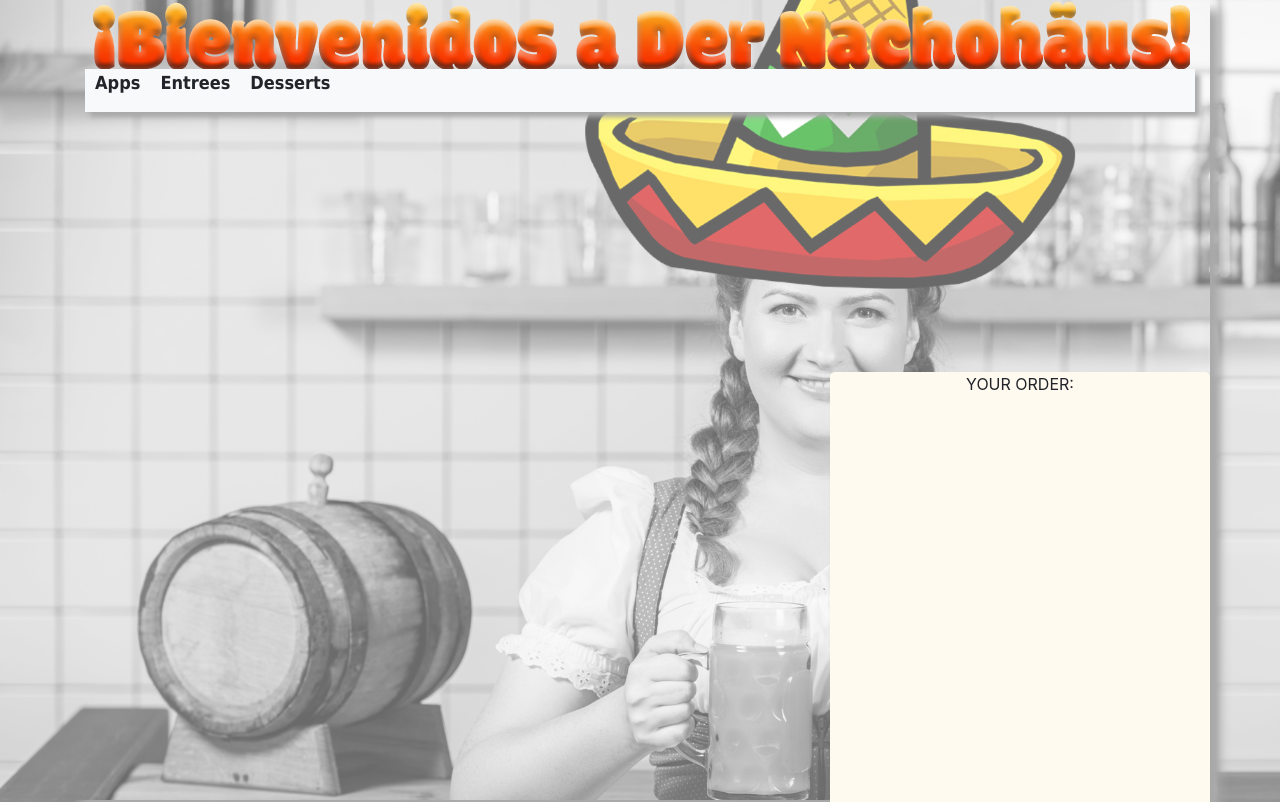
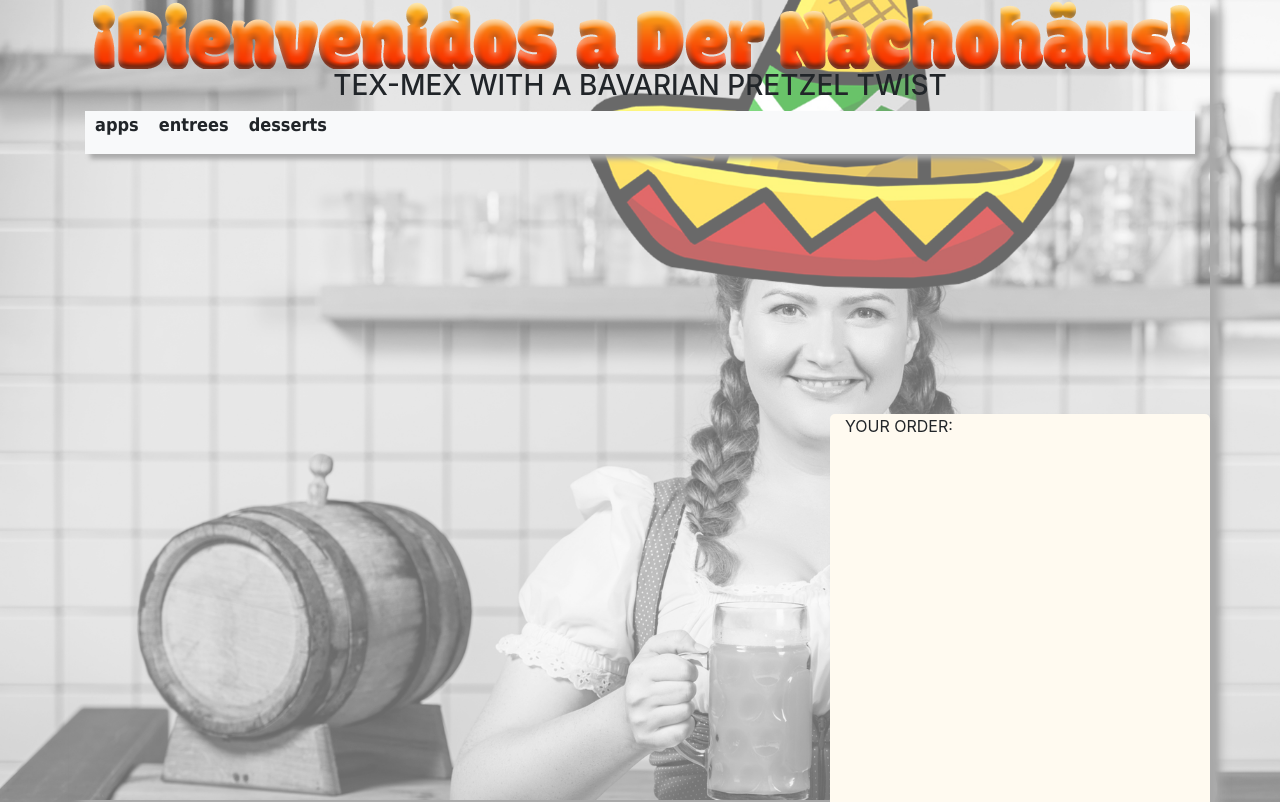
Before and after one commit to arcadephoto/react-restaurant-menu, a React (Create React App) app: page / in a window 1280 px wide. Shown: the top 802 px of the page. Built offline with nearby package versions, Linux system fonts and the light colour scheme.

Commit message:
added graphical title

```diff
--- a/src/App.css
+++ b/src/App.css
@@ -18,8 +18,10 @@ li {
   list-style: none;
 }
 .menuItem{
+  margin-top: 20px;
   line-height: normal;
   text-align: left;
+  animation: slide-left 1.5s;
 }
 .menuItem.card{
   box-shadow: 5px 5px 5px darkgray;
@@ -27,8 +29,9 @@ li {
   background-color: transparent;
 }
 .menuItem button {
+  box-shadow: 3px 3px 3px darkgray;
   background-color: green;
-  width: 25%;
+  width: 20%;
 }
 
 
@@ -45,20 +48,36 @@ li {
 }
 
 #orderCol{
+  text-align: left;
   box-shadow: 5px 5px 5px darkgray;
   height: 600px;
   background-color: #FFFAF0;
   margin-top: 260px;
   border-radius: 5px;
+  animation: drop-in 1.5s;
 }
 
 .orderItem{
   background-color: #FFFAF0;
   line-height: normal;
 }
+.orderItem p{
+  margin: 2px;
+}
 .orderItem.card{
   background-color: #FFFAF0;
   border: 0;
+  font-weight: bold;
+  letter-spacing: 1px;
+  height: 85px;
+}
+
+.hiddenitem{
+  visibility: hidden;
+}
+.orderItem button {
+  margin: 2px;
+  padding: 2px;
 }
 #orderTotal{
   transform:translateX(85px);
@@ -73,3 +92,31 @@ li {
   width: 100%;
   position: absolute;
 }
+
+@keyframes slide-left {
+  0% {
+    transform: translateX(1000px);
+    opacity: 0;
+  }
+  60% {
+    opacity: 0.5;
+  }
+  100% {
+    transform: translateX(0);
+    opacity: 1;
+  }
+}
+
+@keyframes drop-in {
+  0% {
+    transform: translateY(-1000px);
+    opacity: 0;
+  }
+  60% {
+    opacity: 0.5;
+  }
+  100% {
+    transform: translateX(0);
+    opacity: 1;
+  }
+}
--- a/src/App.js
+++ b/src/App.js
@@ -27,21 +27,21 @@ componentDidMount(){
         itemName: "Chips & 'Kraut",
         desc: "Fresh tortilla chips served with sharp, cabbagy saurkraut",
         price: 7,
-        type: "Apps",
+        type: "apps",
         count: 0,
       },
       {
         itemName: 'Beer-battered refried beans',
         desc: "Globs of squishy refritos covered in schwartzbier batter and deep-fried until slightly more brown",
         price: 7,
-        type: "Apps",
+        type: "apps",
         count: 0,
       },
       {
         itemName: 'Squashamole',
         desc: "Our signature dipping sauce - tomatoes, red onions, garlic and lime juice mixed with a wet paste of stewed winter squash. Delicious!",
         price: 6,
-        type: "Apps",
+        type: "apps",
         count: 0,
 
       },
@@ -50,21 +50,21 @@ componentDidMount(){
       itemName: "Bavarian Nachos",
       desc: "Crispy tortilla chips piled high with avocado and Black Forest ham",
       price: 14,
-      type: "Entrees",
+      type: "entrees",
       count: 0,
       },
       {
       itemName: 'Pork schnitzel fajitas',
       desc: "Battered and fried strips of wild boar served with soft tortillas and der fixins",
       price: 15,
-      type: "Entrees",
+      type: "entrees",
       count: 0,
       },
       {
       itemName: 'Bratwurst Rancheros',
       desc: "Smoky bratwurst links smothered in mole and topped with fried eggs",
       price: 12,
-      type: "Entrees",
+      type: "entrees",
       count: 0,
 
     },
@@ -73,14 +73,14 @@ componentDidMount(){
     itemName: "Tres Leches",
     desc: "Three glasses of milk",
     price: 6,
-    type: "Desserts",
+    type: "desserts",
     count: 0,
     },
     {
     itemName: 'Ham Churros',
     desc: "Sweet pastry dough deep fried, rolled in cinnamon sugar, and topped with chunks of stewed ham",
     price: 7,
-    type: "Desserts",
+    type: "desserts",
     count: 0,
     }
     ];
@@ -124,7 +124,8 @@ deleteItem(item){
   return (
 <div id="outerBody">
     <div className="container">
-    <div id="titleCard"><img src={titleimg}/></div>
+    <div id="titleCard"><img src={titleimg}/>
+    <h3>TEX-MEX WITH A BAVARIAN PRETZEL TWIST</h3></div>
          <div className="">
          <MenuBar menuBarClick={this.menuBarClick}/>
          </div>
--- a/src/MenuBar.js
+++ b/src/MenuBar.js
@@ -1,4 +1,6 @@
 import React, {Component} from 'react';
+import apps from './apps.png'
+
 
 class MenuBar extends Component{
   constructor(props){
@@ -10,7 +12,7 @@ class MenuBar extends Component{
 
   componentDidMount(){
         const items = [
-        "Apps", "Entrees", "Desserts"
+        "apps", "entrees", "desserts"
       ];
 
     this.setState({items});
@@ -24,8 +26,9 @@ class MenuBar extends Component{
 
   render(){
     const menuBar = this.state.items.map((item, index) => (
-        <p key={index} onClick={()=> this.props.menuBarClick(item)}> {item} </p>
+        <p key={index} onClick={()=> this.props.menuBarClick(item)}>{item}</p>
     ))
+
 
 
 
--- a/src/MenuList.js
+++ b/src/MenuList.js
@@ -22,7 +22,7 @@ class MenuList extends Component{
              <h5 className="itemName">{item.itemName}</h5>
              <p>{item.desc}</p>
              <p>${item.price}</p>
-             <button onClick={()=> this.props.menuClick(item)}>Add to Order!</button>
+             <button className="btn" onClick={()=> this.props.menuClick(item)}>Add to Order!</button>
              </li>
      )
    )
--- a/src/OrderList.js
+++ b/src/OrderList.js
@@ -39,14 +39,17 @@ handleChange(event){
         <li key={index} className="card orderItem">
         <p>{item.itemName} - ${item.price}</p>
         <p>{item.count}</p>
-        <p><button>Edit</button><button onClick={() => this.props.deleteItem(item)}>Delete</button></p>
+        <p><button className="btn">Edit</button><button className="btn" onClick={() => this.props.deleteItem(item)}>Delete</button></p>
         </li>
 )
 )
+
+
+
    const nameButton = <form onSubmit={this.submitOrder}>
    <label htmlFor="nameButton"></label>
    <input type="text" placeholder="What's your name?" id="nameButton" name="nameInput" value={this.state.nameInput} onChange={this.handleChange}/>
-   <button type="submit">Submit Your Order!</button>
+   <button className="btn genbtn" type="submit">Submit Your Order!</button>
    </form>
 
    const totalPrice = this.props.totalPrice;
@@ -55,7 +58,6 @@ handleChange(event){
       <div id="orderList">
       YOUR ORDER:
       {orders}
-
       <div id="orderTotal">Order Total: ${totalPrice}</div>
       <div id="nameButton1">{nameButton}</div>
       </div>
```
Also changed, not shown: src/apps.png (added).
